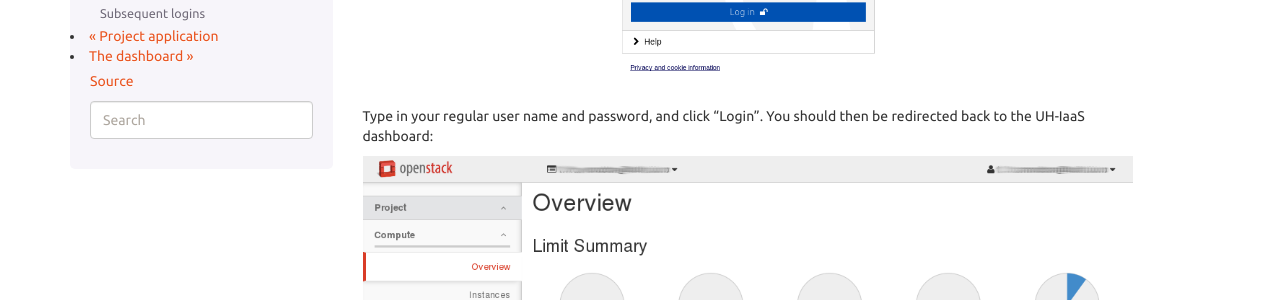
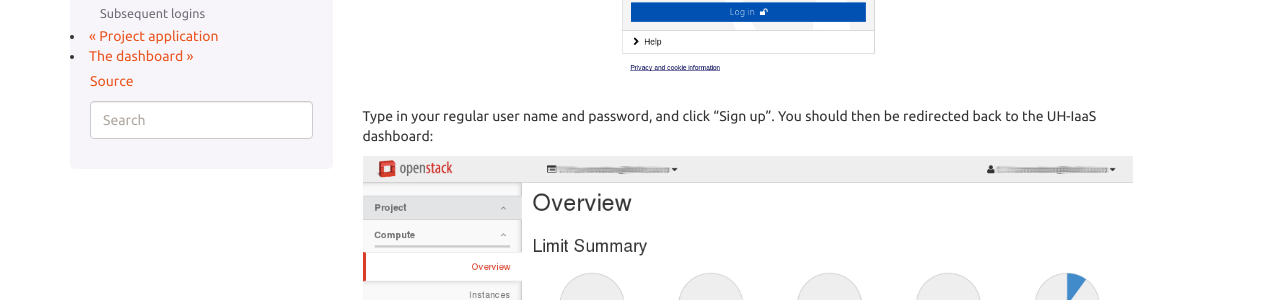
Before and after one commit to norcams/docs-enduser, a Sphinx documentation site: the page built from docs/login.rst, in a window 1280 px wide and 900 px high, scrolled down 4100 px. Shown: the part 152-452 px from the top of the window. Built offline with Sphinx 7.4.7, drawn with Linux system fonts in a browser that asks for light colours.

Commit message:
Update login.rst

```diff
--- a/docs/login.rst
+++ b/docs/login.rst
@@ -101,7 +101,7 @@ then reach this page:
    :align: center
    :alt: Dataporten: login
 
-Type in your regular user name and password, and click "Login". You
+Type in your regular user name and password, and click "Sign up". You
 should then be redirected back to the UH-IaaS dashboard:
 
 .. image:: images/dashboard-login-99.png
```
